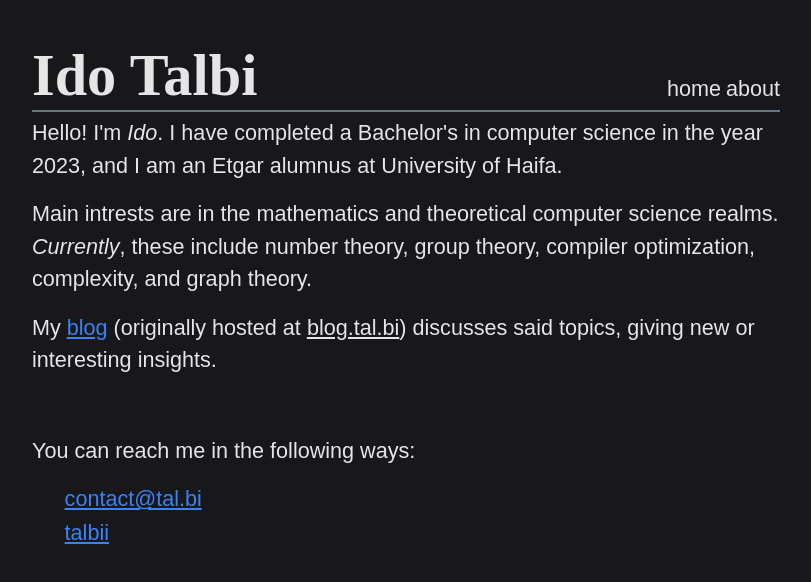
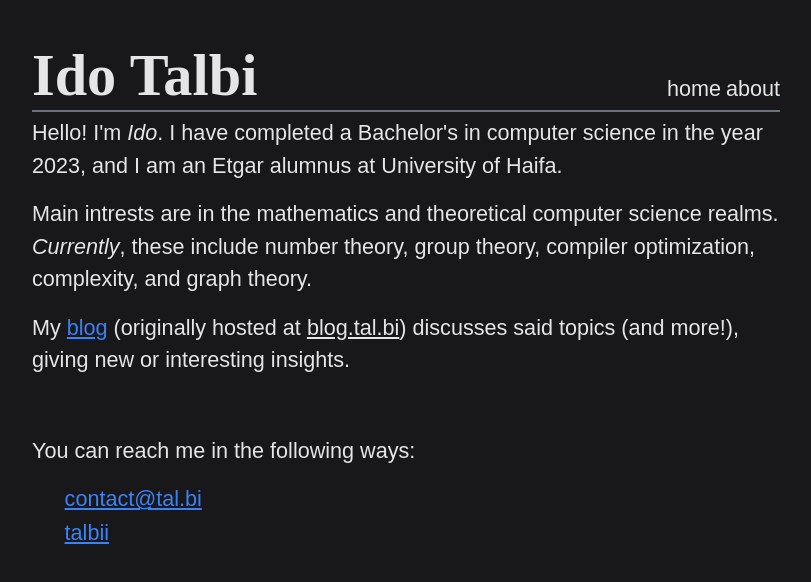
Before and after one commit to talbii/tal.bi, a SvelteKit app: page /about in a window 1280 px wide. Shown: the top 582 px of the page, without its empty margins (234-1045 px from the left). Built offline with nearby package versions, Linux system fonts and the light colour scheme; some icons are missing.

Commit message:
and more

```diff
--- a/src/routes/about/+page.svelte
+++ b/src/routes/about/+page.svelte
@@ -10,7 +10,7 @@
 <div>
     <p> Hello! I'm <em>Ido</em>. I have completed a Bachelor's in computer science in the year 2023, and I am an Etgar alumnus at University of Haifa. </p>
     <p> Main intrests are in the mathematics and theoretical computer science realms. <i>Currently</i>, these include number theory, group theory, compiler optimization, complexity, and graph theory. </p>
-    <p> My <a href="/"> blog </a> (originally hosted at <u>blog.tal.bi</u>) discusses said topics, giving new or interesting insights. </p>
+    <p> My <a href="/"> blog </a> (originally hosted at <u>blog.tal.bi</u>) discusses said topics (and more!), giving new or interesting insights. </p>
 
     <br>
 
```
